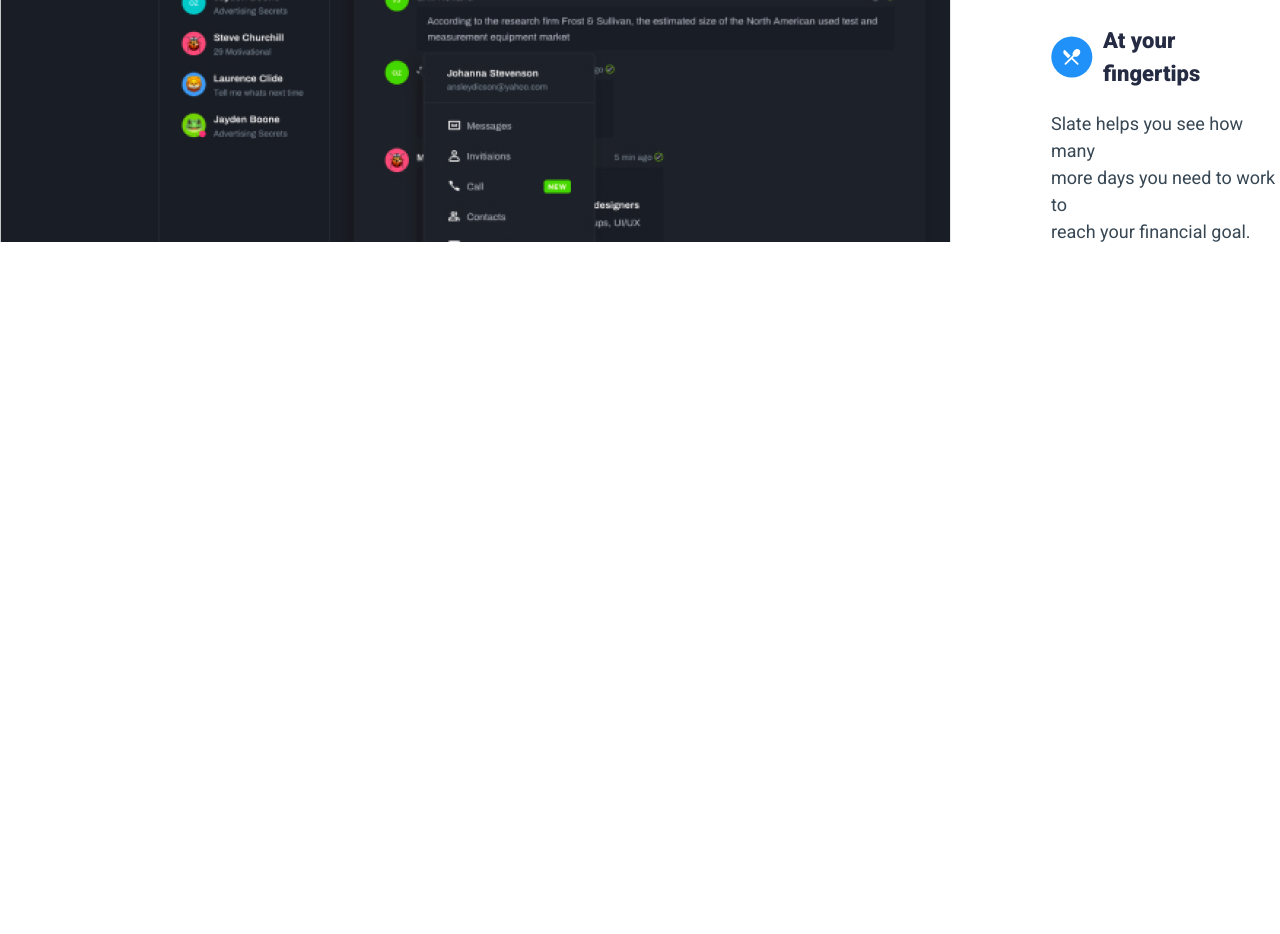
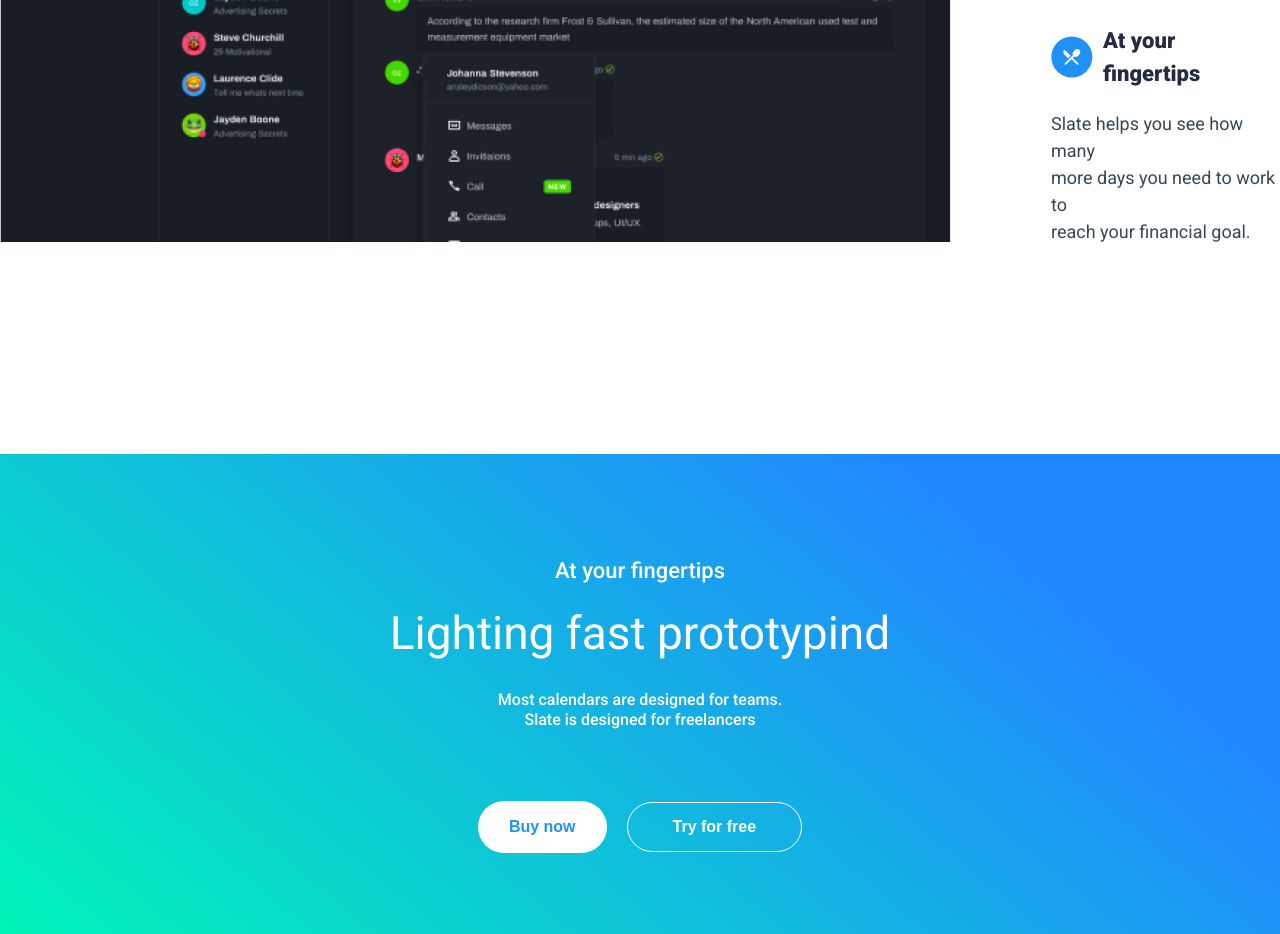
Before and after one commit to Prora6/sprint-1, a plain HTML site: page index.html in a window 1280 px wide. Shown: the part 2136-3070 px from the top of the page. Before the commit the page ends 2436 px from the top, so only its background shows below. Drawn offline with Linux system fonts and the light colour scheme.

Commit message:
сделал 3 часть

```diff
--- a/index.html
+++ b/index.html
@@ -101,7 +101,27 @@
                 </div>
             </div>
         </div>
-
+    </section>
+    <section class="prototyping">
+        <div class="prototyping-section">
+            <p class="prototyping-section-text">
+                At your fingertips
+            </p>
+            <h1 class="prototyping-section-title">
+                Lighting fast prototypind
+            </h1>
+            <p class="prototyping-section-subtitle">
+                Most calendars are designed for teams.<br>Slate is designed for freelancers
+            </p>
+        </div>
+        <form action="" class="prototyping-button">
+            <button class="prototyping-button-buy">
+                Buy now
+            </button>
+            <button class="prototyping-button-try">
+                Try for free
+            </button>
+        </form>
     </section>
 </body>
 </html>
--- a/style.css
+++ b/style.css
@@ -128,6 +128,7 @@ p, h1, h2 {
 .features-section {
     background-color: #FFFFFF;
     padding-top: 96px;
+    padding-bottom: 154px;
 }
 
 .top-section {
@@ -142,7 +143,7 @@ p, h1, h2 {
     margin-bottom: 8px;
     font-size: 22px;
     line-height: 33px;
-    font-weight: 700;
+    font-weight: 600;
     color: #252B42;
 }
 
@@ -159,7 +160,7 @@ p, h1, h2 {
     padding: 10px;
     font-size: 16px;
     line-height: 20px;
-    font-weight: 700;
+    font-weight: 600;
     color: #374754;
     text-align: center;
 }
@@ -226,3 +227,77 @@ p, h1, h2 {
     font-weight: 400;
     color: #374754;
 }
+
+.prototyping {
+    background: linear-gradient(39.97deg, #00F3B9 0.79%, #2187FF 79.29%);
+    background-size: cover;
+    background-repeat: no-repeat;
+    display: flex;
+    justify-content: center;
+    align-items: center;
+    flex-direction: column;
+    padding-top: 80px;
+    padding-bottom: 80px;
+}
+.prototyping-section {
+    display: flex;
+    justify-content: center;
+    align-items: center;
+    flex-direction: column;
+    padding: 20px;
+    margin-bottom: 40px;
+
+}
+
+.prototyping-section-text {
+    font-size: 22px;
+    line-height: 33px;
+    font-weight: 500;
+    color: #FFFFFF;
+    margin-bottom: 8px;
+}
+
+.prototyping-section-title {
+    font-size: 46px;
+    line-height: 57px;
+    color: #FFFFFF;
+    font-weight: 400;
+    padding: 10px;
+    margin-bottom: 8px;
+}
+
+.prototyping-section-subtitle {
+    padding: 10px;
+    text-align: center;
+    font-size: 16px;
+    line-height: 20px;
+    color: #FFFFFF;
+    font-weight: 500;
+}
+
+.prototyping-button-buy {
+    padding: 18px 31px;
+    background: #FFFFFF;
+    border-radius: 35px;
+    color: #2091F9;
+    font-weight: 600;
+    font-size: 16px;
+    line-height: 16px;
+    border: none;
+    cursor: pointer;
+}
+
+.prototyping-button-try {
+    padding: 16px 45px;
+    border: 1px solid #FFFFFF;
+    border-radius: 35px;
+    margin: 2px 0px 2px 16px;
+    font-weight: 600;
+    font-size: 16px;
+    line-height: 16px;
+    color: #FFFFFF;
+    background-image: none;
+    background: transparent;
+    background-color: transparent;
+    cursor: pointer;
+}
```
